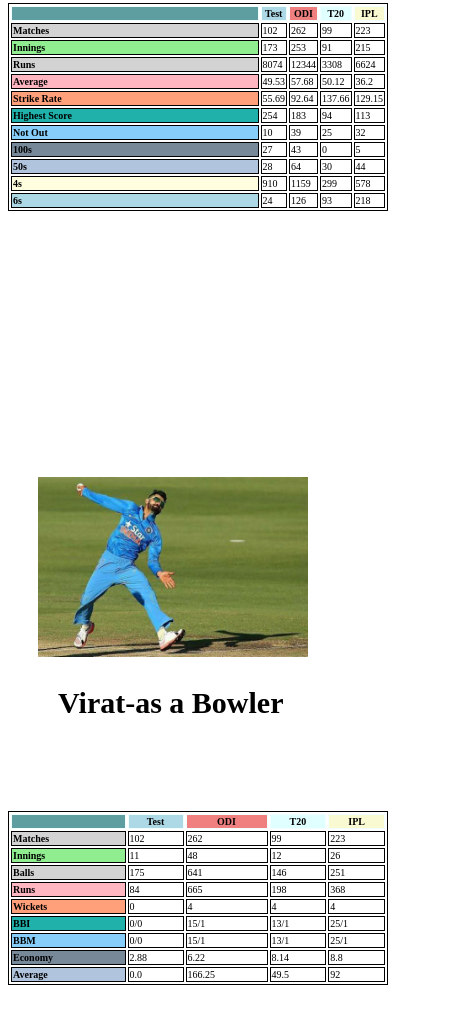
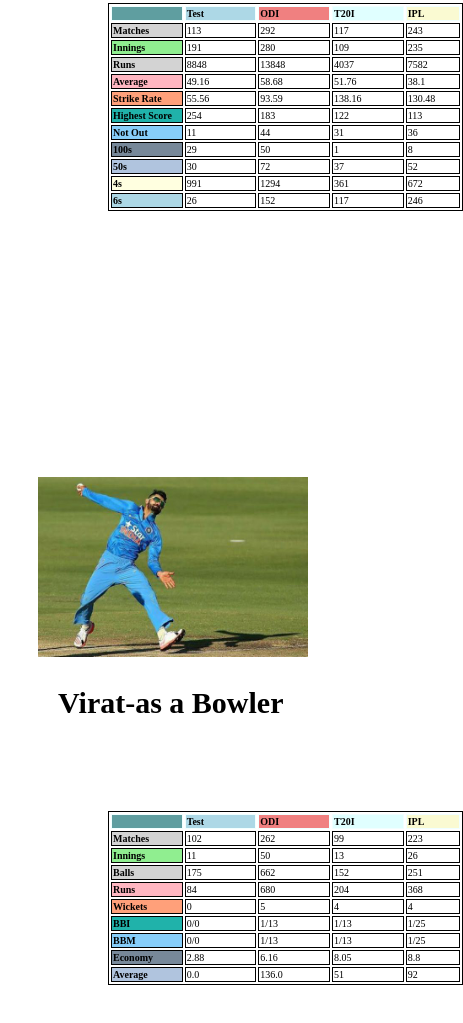
Before and after one commit to AnkitChatterjee30/OIBGRIP, a plain HTML site: page Tribute-Page Task-2/Tribute_Statistics.html in a window 390 px wide. Shown: the part 363-1386 px from the top of the page, 463 px wide, since content can reach past the window. Drawn offline with Linux system fonts and the light colour scheme.

Commit message:
Update Tribute_Statistics.html

```diff
--- a/Tribute-Page Task-2/Tribute_Statistics.html
+++ b/Tribute-Page Task-2/Tribute_Statistics.html
@@ -9,6 +9,10 @@
     <title>Statistics</title>
 </head>
 <style>
+    body {
+        text-align: justify;
+    }
+
     .Header {
         font-size: 65px;
         margin-top: 40px;
@@ -173,7 +177,8 @@
     .Statbat {
         border: 1px solid black;
         font-size: 30px;
-        width: 1500px;
+        width: 90%;
+        margin-left: 100px;
         height: 800px;
         margin-top: 150px;
     }
@@ -310,11 +315,14 @@
         .Statbat {
             border: 1px solid black;
             font-size: 10px;
-            width: 380px;
+            width: 95%;
             height: 160px;
             margin-top: 150px;
         }
 
+        .Statbat th {
+            width: 21%;
+        }
     }
 </style>
 
@@ -327,85 +335,85 @@
             <th style="background-color:cadetblue ;"></th>
             <th style="background-color:lightblue;">Test</th>
             <th style="background-color:lightcoral;">ODI</th>
-            <th style="background-color:lightcyan;">T20</th>
+            <th style="background-color:lightcyan;">T20I</th>
             <th style="background-color:lightgoldenrodyellow;">IPL</th>
         </tr>
         <tr>
             <td style="background-color:lightgray;" class="ghj"><b>Matches</b></td>
-            <td>102</td>
-            <td>262</td>
-            <td>99</td>
-            <td>223</td>
+            <td>113</td>
+            <td>292</td>
+            <td>117</td>
+            <td>243</td>
         </tr>
         <tr>
             <td style="background-color:lightgreen;" class="ghj"><b>Innings</b></td>
-            <td>173</td>
-            <td>253</td>
-            <td>91</td>
-            <td>215</td>
+            <td>191</td>
+            <td>280</td>
+            <td>109</td>
+            <td>235</td>
         </tr>
         <tr>
             <td style="background-color:lightgrey;" class="ghj"><b>Runs</b></td>
-            <td>8074</td>
-            <td>12344</td>
-            <td>3308</td>
-            <td>6624</td>
+            <td>8848</td>
+            <td>13848</td>
+            <td>4037</td>
+            <td>7582</td>
         </tr>
         <tr>
             <td style="background-color:lightpink;" class="ghj"><b>Average</b></td>
-            <td>49.53</td>
-            <td>57.68</td>
-            <td>50.12</td>
-            <td>36.2</td>
+            <td>49.16</td>
+            <td>58.68</td>
+            <td>51.76</td>
+            <td>38.1</td>
         </tr>
         <tr>
             <td style="background-color:lightsalmon;" class="ghj"><b>Strike Rate</b></td>
-            <td>55.69</td>
-            <td>92.64</td>
-            <td>137.66</td>
-            <td>129.15</td>
+            <td>55.56</td>
+            <td>93.59</td>
+            <td>138.16</td>
+            <td>130.48</td>
         </tr>
         <tr>
             <td style="background-color:lightseagreen;" class="ghj"><b>Highest Score</b></td>
             <td>254</td>
             <td>183</td>
-            <td>94</td>
+            <td>122</td>
             <td>113</td>
         </tr>
         <tr>
             <td style="background-color:lightskyblue;" class="ghj"><b>Not Out</b></td>
-            <td>10</td>
-            <td>39</td>
-            <td>25</td>
-            <td>32</td>
+            <td>11</td>
+            <td>44</td>
+            <td>31</td>
+            <td>36</td>
         </tr>
         <tr>
             <td style="background-color:lightslategray;" class="ghj"><b>100s</b></td>
-            <td>27</td>
-            <td>43</td>
-            <td>0</td>
-            <td>5</td>
+            <td>29</td>
+            <td>50</td>
+            <td>1</td>
+            <td>8</td>
         </tr>
         <tr>
             <td style="background-color:lightsteelblue;" class="ghj"><b>50s</b></td>
-            <td>28</td>
-            <td>64</td>
             <td>30</td>
-            <td>44</td>
+            <td>72</td>
+            <td>37</td>
+            <td>52</td>
         </tr>
         <tr>
             <td style="background-color:lightyellow;" class="ghj"><b>4s</b></td>
-            <td>910</td>
-            <td>1159</td>
-            <td>299</td>
-            <td>578</td>
+            <td>991</td>
+            <td>1294</td>
+            <td>361</td>
+            <td>672</td>
         </tr>
         <tr>
             <td style="background-color:lightblue; width: 300px;" class="ghj"><b>6s</b></td>
-            <td>24</td>
-            <td>126</td>
-            <td>93</td>
-            <td>218</td>
+            <td>26</td>
+            <td>152</td>
+            <td>117</td>
+            <td>246</td>
         </tr>
     </table>
     <br>
@@ -427,7 +435,7 @@
             <th style="background-color:cadetblue ;"></th>
             <th style="background-color:lightblue;">Test</th>
             <th style="background-color:lightcoral;">ODI</th>
-            <th style="background-color:lightcyan;">T20</th>
+            <th style="background-color:lightcyan;">T20I</th>
             <th style="background-color:lightgoldenrodyellow;">IPL</th>
         </tr>
         <tr>
@@ -440,57 +448,57 @@
         <tr>
             <td style="background-color:lightgreen;" class="ghj"><b>Innings</b></td>
             <td>11</td>
-            <td>48</td>
-            <td>12</td>
+            <td>50</td>
+            <td>13</td>
             <td>26</td>
         </tr>
         <tr>
             <td style="background-color:lightgrey;" class="ghj"><b>Balls</b></td>
             <td>175</td>
-            <td>641</td>
-            <td>146</td>
+            <td>662</td>
+            <td>152</td>
             <td>251</td>
         </tr>
         <tr>
             <td style="background-color:lightpink;" class="ghj"><b>Runs</b></td>
             <td>84</td>
-            <td>665</td>
-            <td>198</td>
+            <td>680</td>
+            <td>204</td>
             <td>368</td>
         </tr>
         <tr>
             <td style="background-color:lightsalmon;" class="ghj"><b>Wickets</b></td>
             <td>0</td>
-            <td>4</td>
+            <td>5</td>
             <td>4</td>
             <td>4</td>
         </tr>
         <tr>
             <td style="background-color:lightseagreen;" class="ghj"><b>BBI</b></td>
             <td>0/0</td>
-            <td>15/1</td>
-            <td>13/1</td>
-            <td>25/1</td>
+            <td>1/13</td>
+            <td>1/13</td>
+            <td>1/25</td>
         </tr>
         <tr>
             <td style="background-color:lightskyblue;" class="ghj"><b>BBM</b></td>
             <td>0/0</td>
-            <td>15/1</td>
-            <td>13/1</td>
-            <td>25/1</td>
+            <td>1/13</td>
+            <td>1/13</td>
+            <td>1/25</td>
         </tr>
         <tr>
             <td style="background-color:lightslategray;" class="ghj"><b>Economy</b></td>
             <td>2.88</td>
-            <td>6.22</td>
-            <td>8.14</td>
+            <td>6.16</td>
+            <td>8.05</td>
             <td>8.8</td>
         </tr>
         <tr>
             <td style="background-color:lightsteelblue;" class="ghj"><b>Average</b></td>
             <td>0.0</td>
-            <td>166.25</td>
-            <td>49.5</td>
+            <td>136.0</td>
+            <td>51</td>
             <td>92</td>
         </tr>
     </table>
```
